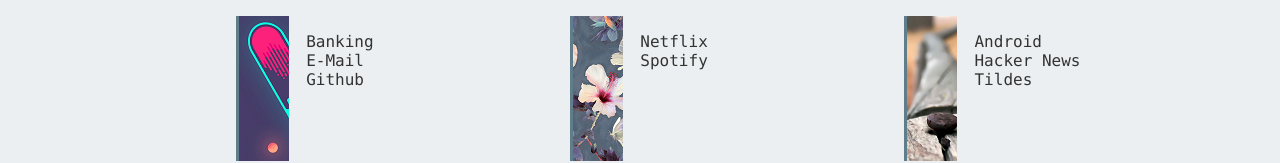
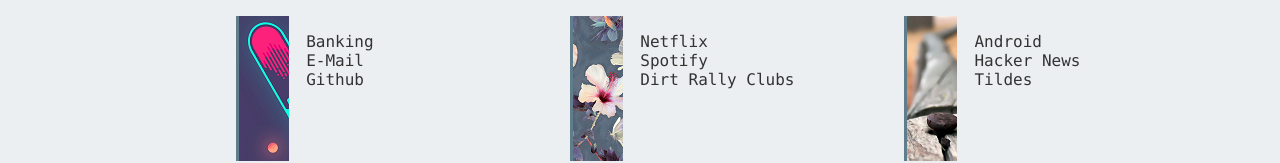
Before and after one commit to huffstler/startpage, a plain HTML site: page index.html in a window 1280 px wide. Shown: the part 242-405 px from the top of the page. Drawn offline with Linux system fonts and the light colour scheme; files whose address does not match are found by name.

Commit message:
Add link to my Dirt Rally clubs
see title

```diff
--- a/index.html
+++ b/index.html
@@ -23,6 +23,7 @@
 				<ul>
 					<li><a href="https://www.netflix.com">Netflix</a></li>
 					<li><a href="https://open.spotify.com/">Spotify</a></li>
+					<li><a href="https://dirtrally2.dirtgame.com/clubs/my-clubs">Dirt Rally Clubs</a></li>
 				</ul>
 			</div>
 
```
